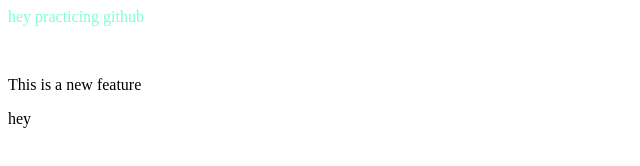
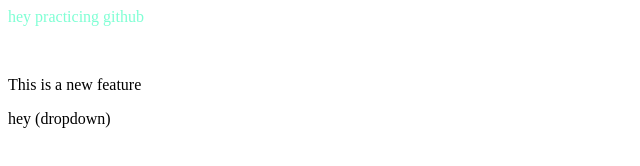
Before and after one commit to Sahil-XD-bit/FTD-REPO, a plain HTML site: page index.html in a window 1280 px wide. Shown: the whole page, without its empty margins (0-640 px from the left). Drawn offline with Linux system fonts and the light colour scheme.

Commit message:
add dropdown

```diff
--- a/index.html
+++ b/index.html
@@ -1,3 +1,3 @@
 <p style="color: aquamarine;">hey practicing github</p><br>
 <p>This is a new feature</p>
-<p>hey</p>
+<p>hey (dropdown)</p>
```
